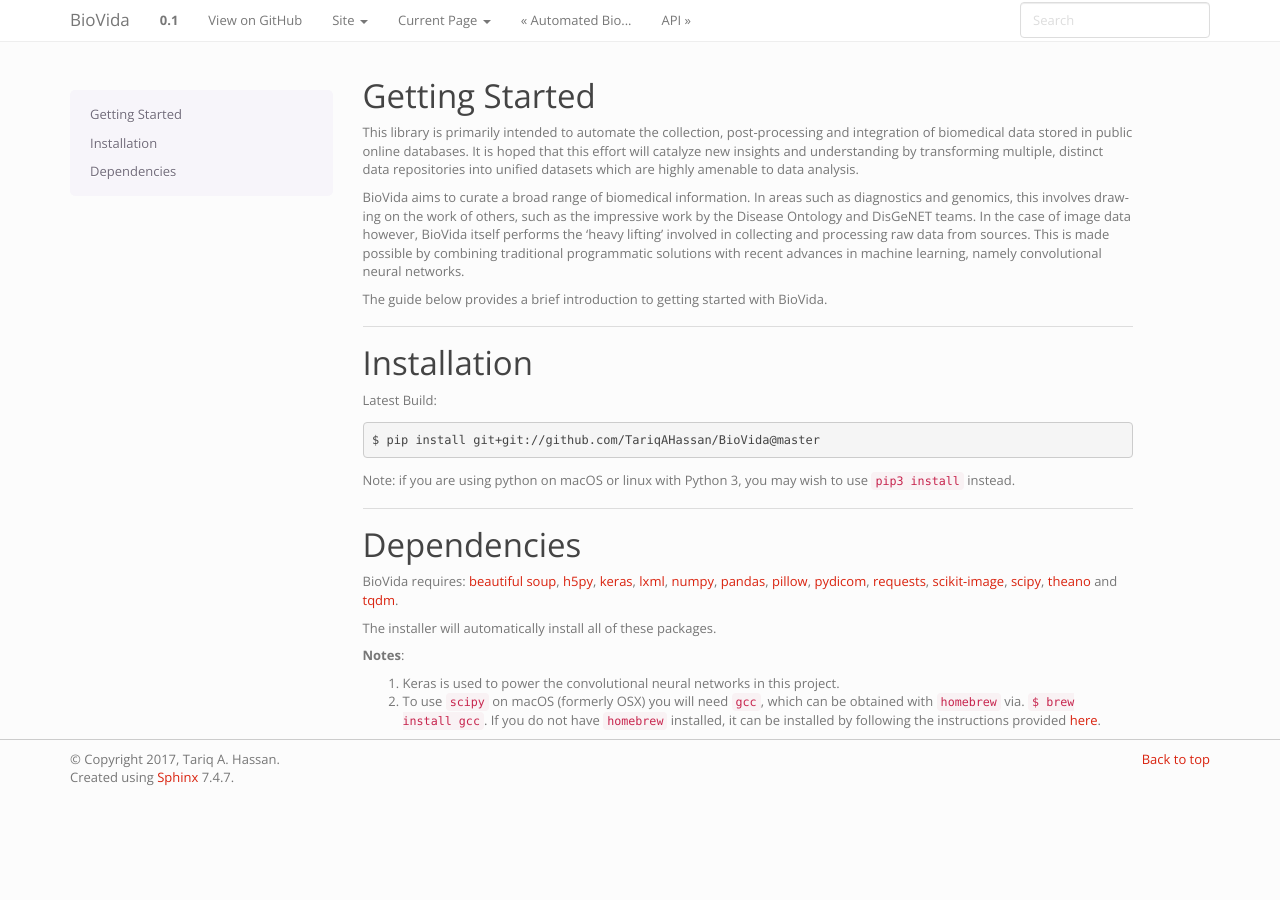
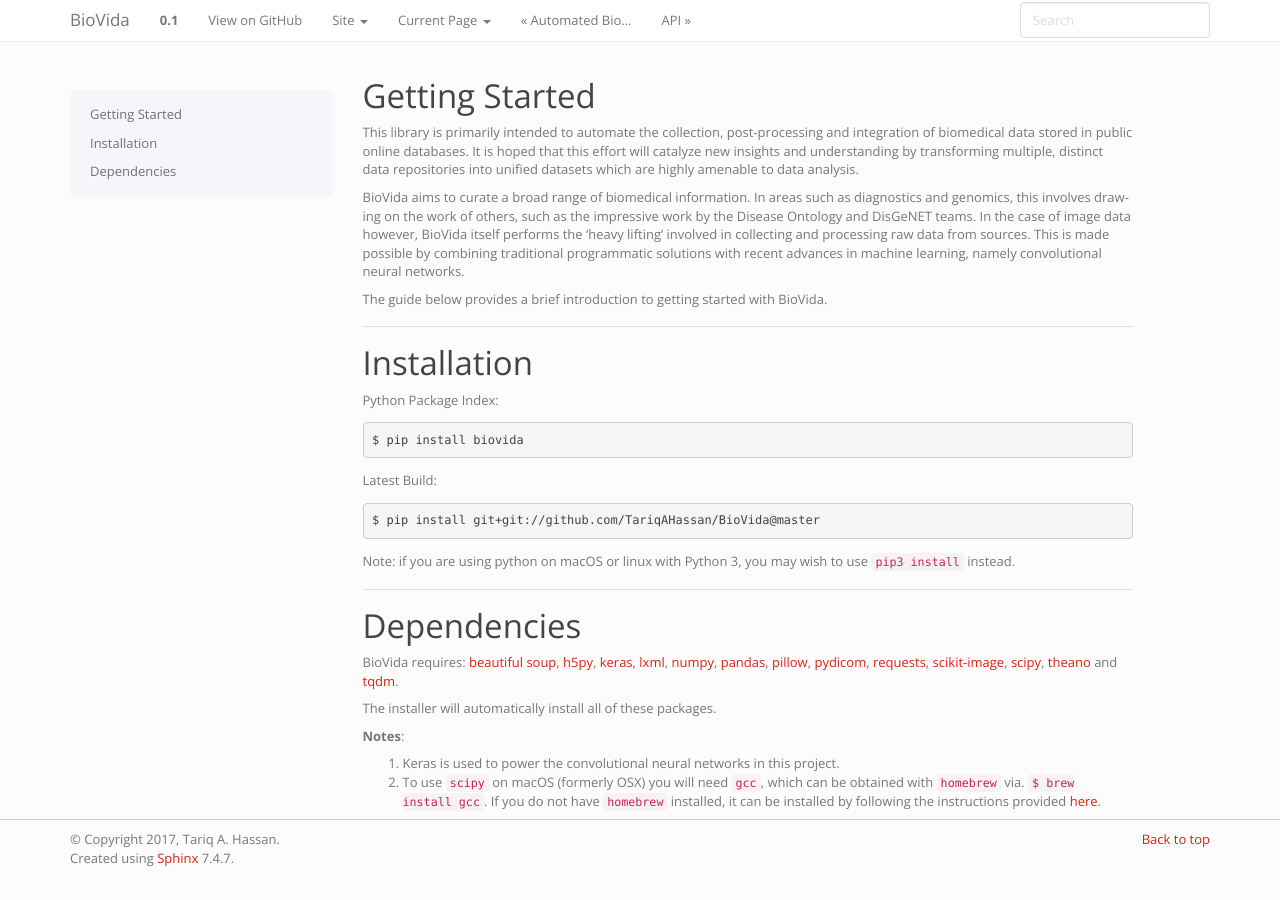
Before and after one commit to TariqAHassan/BioVida, a Sphinx documentation site: the page built from docs/GettingStarted.rst, in a window 1280 px wide. Built offline with Sphinx 7.4.7, drawn with Linux system fonts in a browser that asks for light colours.

Commit message:
Update Docs

```diff
--- a/docs/GettingStarted.rst
+++ b/docs/GettingStarted.rst
@@ -17,6 +17,12 @@
 
 Installation
 ------------
+
+Python Package Index:
+
+.. code:: bash
+
+    $ pip install biovida
 
 Latest Build:
 
```
